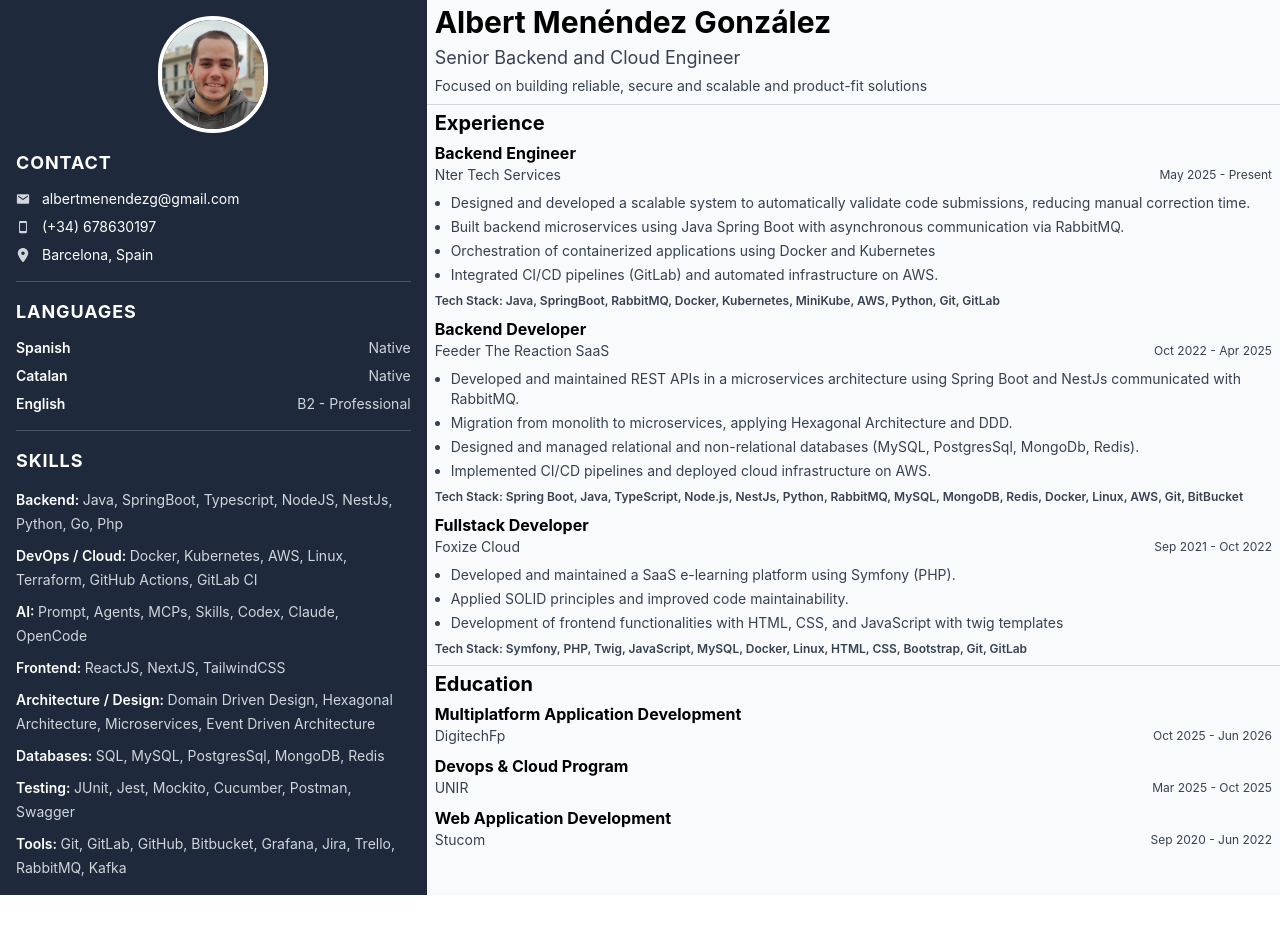
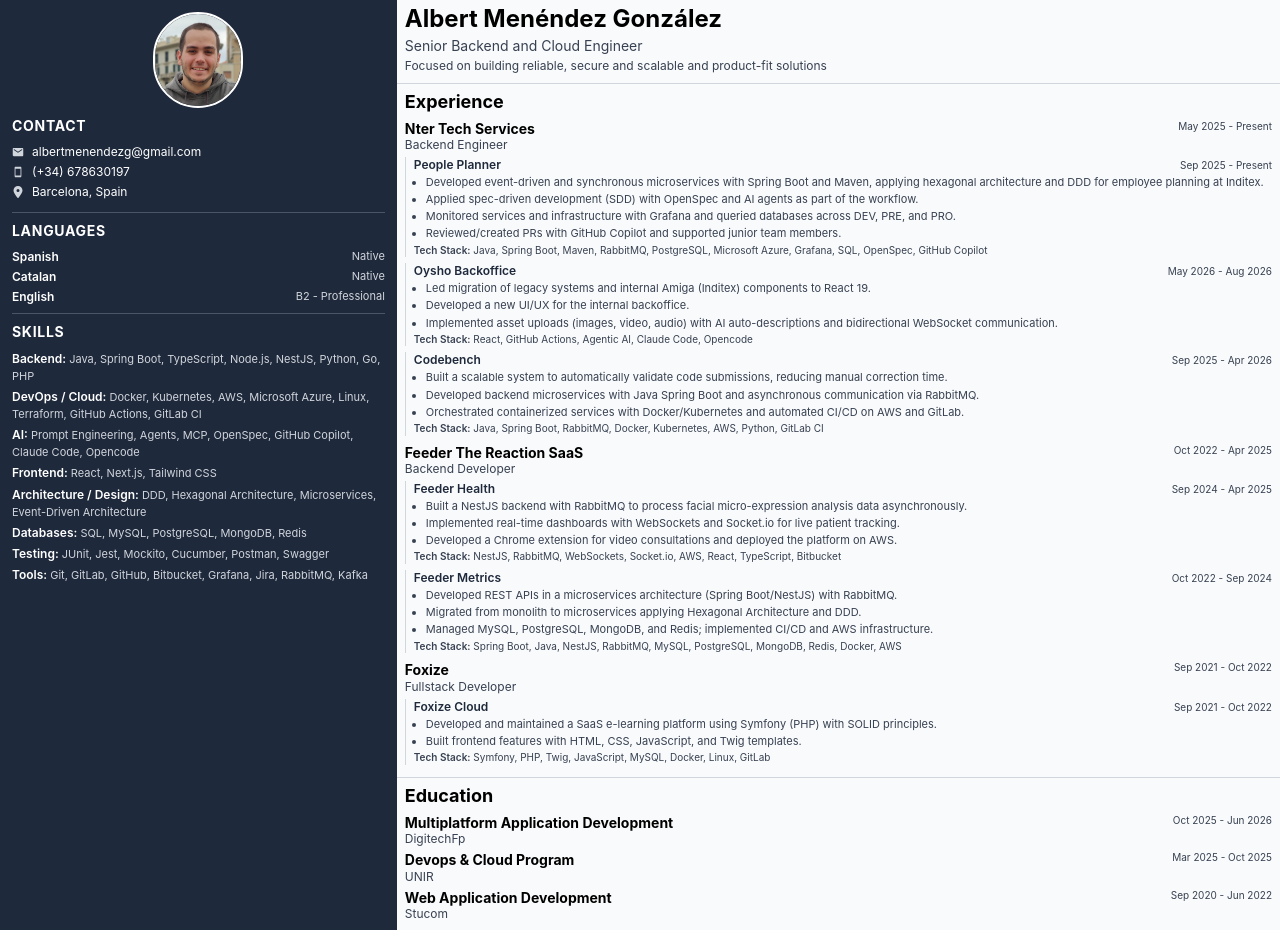
Before and after one commit to albertmenendezg/CV, a React (Vite) app: page / in a window 1280 px wide. Before the commit the page ends 895 px from the top, so only its background shows below. Built offline with nearby package versions, Linux system fonts and the light colour scheme.

Commit message:
refactor: group experiences by company, update projects/stacks, and compact layout for A4 PDF

```diff
--- a/src/App.tsx
+++ b/src/App.tsx
@@ -12,49 +12,49 @@ const App = () => {
     const { t } = useTranslation();
 
     return (
-        <main className="min-h-screen w-full flex">
-            <aside className="w-1/3 bg-secondary text-white p-4">
-                <div className="flex justify-center mb-4">
-                    <img src="profile_photo.jpg" alt="Albert Menéndez González" width="110" height="auto" className="rounded-full border-4 border-white" />
+        <main className="min-h-screen w-full flex text-[13px] leading-tight">
+            <aside className="w-[31%] bg-secondary text-white p-3">
+                <div className="flex justify-center mb-2">
+                    <img src="profile_photo.jpg" alt="Albert Menéndez González" width="90" height="auto" className="rounded-full border-2 border-white" />
                 </div>
 
-                <div className="mb-4">
-                    <h3 className="text-lg font-bold mb-3 uppercase tracking-wider">{t('contact.title')}</h3>
-                    <div className="space-y-2 text-sm">
-                        <div className="flex items-center space-x-3">
+                <div className="mb-3">
+                    <h3 className="text-sm font-bold mb-2 uppercase tracking-wider">{t('contact.title')}</h3>
+                    <div className="space-y-1 text-xs">
+                        <div className="flex items-center space-x-2">
                             <IoMdMail className="text-gray-300"/>
-                            <a href="mailto:albertmenendezg@gmail.com" className="hover:text-gray-300">albertmenendezg@gmail.com</a>
+                            <a href="mailto:albertmenendezg@gmail.com" className="hover:text-gray-300 break-all">albertmenendezg@gmail.com</a>
                         </div>
-                        <div className="flex items-center space-x-3">
+                        <div className="flex items-center space-x-2">
                             <IoMdPhonePortrait className="text-gray-300"/>
                             <a href="tel:+34678630197" className="hover:text-gray-300">(+34) 678630197</a>
                         </div>
-                        <div className="flex items-center space-x-3">
+                        <div className="flex items-center space-x-2">
                             <FaLocationDot className="text-gray-300"/>
                             <p>{t('contact.location')}</p>
                         </div>
                     </div>
                 </div>
 
-                <hr className="border-gray-600 my-4" />
+                <hr className="border-gray-600 my-2" />
 
                 <Languages />
 
-                <hr className="border-gray-600 my-4" />
+                <hr className="border-gray-600 my-2" />
 
                 <Skills />
             </aside>
 
-            <div className="w-2/3 bg-gray-50">
-                <div className="px-2 pt-1">
+            <div className="w-[69%] bg-gray-50">
+                <div className="px-2 pt-1 pb-1">
                     <Header />
                 </div>
                 <hr className="border-gray-300" />
-                <div className="px-2 pt-1">
+                <div className="px-2 py-1">
                     <Experience />
                 </div>
                 <hr className="border-gray-300" />
-                <div className="px-2 pt-1">
+                <div className="px-2 py-1">
                     <Education />
                 </div>
             </div>
--- a/src/components/Education.tsx
+++ b/src/components/Education.tsx
@@ -12,13 +12,13 @@ const EducationItem = (props: IEducationItem) => {
     const { title, institution, startDate, endDate } = props;
 
     return (
-        <div className="mb-2">
-            <h3 className="font-bold text-base">{title}</h3>
-            <div className="flex flex-row justify-between items-center">
-                <h2 className="text-primary text-sm">{institution}</h2>
-                <div className="text-primary text-xs">
-                    <p>{formatDate(startDate)} - {formatDate(endDate)}</p>
+        <div className="mb-1">
+            <div className="flex flex-row justify-between items-start">
+                <div>
+                    <h3 className="font-bold text-sm leading-tight">{title}</h3>
+                    <h2 className="text-primary text-xs">{institution}</h2>
                 </div>
+                <p className="text-primary text-[10px] whitespace-nowrap ml-2">{formatDate(startDate)} - {formatDate(endDate)}</p>
             </div>
         </div>
     );
@@ -29,7 +29,7 @@ const Education = () => {
 
     return (
         <div>
-            <h2 className="text-xl font-bold mb-1">{t('education.title')}</h2>
+            <h2 className="text-lg font-bold mb-1">{t('education.title')}</h2>
             <div className="flex flex-col">
                 <EducationItem
                     title={t('education.degrees.multiplatform')}
--- a/src/components/Experience.tsx
+++ b/src/components/Experience.tsx
@@ -1,80 +1,147 @@
 import React from 'react';
 import { useTranslation } from 'react-i18next';
-import {formatDate} from "../utils/format-date";
+import { formatDate } from '../utils/format-date';
 
-interface IExperienceItem {
-    role: string,
-    company: string,
-    startDate: Date,
-    endDate: Date|"Present",
-    tasks: string[],
-    techStack: string[],
+interface IProject {
+  name: string;
+  startDate: Date;
+  endDate: Date | 'Present';
+  tasks: string[];
+  techStack: string[];
 }
-const ExperienceItem = (props: IExperienceItem) => {
+
+interface IExperienceGroup {
+  role: string;
+  company: string;
+  startDate: Date;
+  endDate: Date | 'Present';
+  projects: IProject[];
+}
+
+const ExperienceGroup = ({ role, company, startDate, endDate, projects }: IExperienceGroup) => {
   const { t } = useTranslation();
-    const { role, company, startDate, endDate, tasks, techStack } = props;
 
   return (
     <div className="mb-2">
-            <h3 className="font-bold text-base">{role}</h3>
-            <div className="flex flex-row justify-between items-center mb-2">
-                <p className="text-primary text-sm">{company}</p>
-                <p className="text-primary text-xs">{formatDate(startDate)} - {formatDate(endDate)}</p>
+      <div className="flex flex-row justify-between items-start">
+        <div>
+          <h3 className="font-bold text-sm leading-tight">{company}</h3>
+          <p className="text-primary text-xs">{role}</p>
         </div>
-            <ul className="list-disc ml-4 mb-2">
-                {tasks.map(task => (
-                    <li key={task} className="text-sm text-primary mb-1">{task}</li>
+        <p className="text-primary text-[10px] whitespace-nowrap ml-2">
+          {formatDate(startDate)} - {formatDate(endDate)}
+        </p>
+      </div>
+
+      <div className="mt-1 space-y-1.5">
+        {projects.map((project) => (
+          <div key={project.name} className="border-l border-gray-300 pl-2">
+            <div className="flex flex-row justify-between items-baseline gap-2">
+              <p className="font-semibold text-xs text-secondary">{project.name}</p>
+              <p className="text-primary text-[10px] whitespace-nowrap">
+                {formatDate(project.startDate)} - {formatDate(project.endDate)}
+              </p>
+            </div>
+            <ul className="list-disc ml-3 mt-0.5">
+              {project.tasks.map((task) => (
+                <li key={task} className="text-[11px] text-primary leading-snug mb-0.5">
+                  {task}
+                </li>
               ))}
             </ul>
-            <p className="text-primary text-xs font-semibold">{t('experience.techStack')}: {techStack.join(', ')}</p>
+            <p className="text-[10px] text-primary leading-snug">
+              <span className="font-semibold">{t('experience.techStack')}:</span> {project.techStack.join(', ')}
+            </p>
+          </div>
+        ))}
+      </div>
     </div>
   );
-}
+};
 
 const Experience = () => {
   const { t } = useTranslation();
 
   return (
     <div>
-            <h2 className="text-xl font-bold mb-1">{t('experience.title')}</h2>
+      <h2 className="text-lg font-bold mb-1">{t('experience.title')}</h2>
       <div className="flex flex-col">
-                <ExperienceItem
+        <ExperienceGroup
           role={t('experience.roles.backendEngineer')}
           company="Nter Tech Services"
-                    startDate={new Date("2025-05-22")}
+          startDate={new Date('2025-05-01')}
           endDate="Present"
-                    tasks={[
-                        t('experience.tasks.nter1'),
-                        t('experience.tasks.nter2'),
-                        t('experience.tasks.nter3'),
-                        t('experience.tasks.nter4'),
+          projects={[
+            {
+              name: 'People Planner',
+              startDate: new Date('2025-09-01'),
+              endDate: 'Present',
+              tasks: [
+                t('experience.tasks.peoplePlanner1'),
+                t('experience.tasks.peoplePlanner2'),
+                t('experience.tasks.peoplePlanner3'),
+                t('experience.tasks.peoplePlanner4'),
+              ],
+              techStack: ['Java', 'Spring Boot', 'Maven', 'RabbitMQ', 'PostgreSQL', 'Microsoft Azure', 'Grafana', 'SQL', 'OpenSpec', 'GitHub Copilot'],
+            },
+            {
+              name: 'Oysho Backoffice',
+              startDate: new Date('2026-05-01'),
+              endDate: new Date('2026-08-01'),
+              tasks: [
+                t('experience.tasks.oysho1'),
+                t('experience.tasks.oysho2'),
+                t('experience.tasks.oysho3'),
+              ],
+              techStack: ['React', 'GitHub Actions', 'Agentic AI', 'Claude Code', 'Opencode'],
+            },
+            {
+              name: 'Codebench',
+              startDate: new Date('2025-09-01'),
+              endDate: new Date('2026-04-01'),
+              tasks: [t('experience.tasks.codebench1'), t('experience.tasks.codebench2'), t('experience.tasks.codebench4')],
+              techStack: ['Java', 'Spring Boot', 'RabbitMQ', 'Docker', 'Kubernetes', 'AWS', 'Python', 'GitLab CI'],
+            },
           ]}
-                    techStack={["Java", "SpringBoot", "RabbitMQ", "Docker", "Kubernetes", "MiniKube", "AWS", "Python", "Git", "GitLab"]}
         />
-                <ExperienceItem
+
+        <ExperienceGroup
           role={t('experience.roles.backendDeveloper')}
           company="Feeder The Reaction SaaS"
-                    startDate={new Date("2022-10-11")}
-                    endDate={new Date("2025-04-01")}
-                    tasks={[
-                        t('experience.tasks.feeder1'),
-                        t('experience.tasks.feeder2'),
-                        t('experience.tasks.feeder3'),
-                        t('experience.tasks.feeder4'),
+          startDate={new Date('2022-10-01')}
+          endDate={new Date('2025-04-01')}
+          projects={[
+            {
+              name: 'Feeder Health',
+              startDate: new Date('2024-09-01'),
+              endDate: new Date('2025-04-01'),
+              tasks: [t('experience.tasks.feederHealth1'), t('experience.tasks.feederHealth2'), t('experience.tasks.feederHealth3')],
+              techStack: ['NestJS', 'RabbitMQ', 'WebSockets', 'Socket.io', 'AWS', 'React', 'TypeScript', 'Bitbucket'],
+            },
+            {
+              name: 'Feeder Metrics',
+              startDate: new Date('2022-10-01'),
+              endDate: new Date('2024-09-01'),
+              tasks: [t('experience.tasks.feederMetrics1'), t('experience.tasks.feederMetrics2'), t('experience.tasks.feederMetrics3')],
+              techStack: ['Spring Boot', 'Java', 'NestJS', 'RabbitMQ', 'MySQL', 'PostgreSQL', 'MongoDB', 'Redis', 'Docker', 'AWS'],
+            },
           ]}
-                    techStack={["Spring Boot", "Java", "TypeScript", "Node.js", "NestJs", "Python", "RabbitMQ", "MySQL", "MongoDB", "Redis", "Docker", "Linux", "AWS", "Git", "BitBucket"]}
         />
-                <ExperienceItem
+
+        <ExperienceGroup
           role={t('experience.roles.fullstackDeveloper')}
-                    company="Foxize Cloud"
-                    startDate={new Date("2021-09-01")}
-                    endDate={new Date("2022-10-10")}
-                    tasks={[
-                        t('experience.tasks.foxize1'),
-                        t('experience.tasks.foxize2'),
-                        t('experience.tasks.foxize3'),
+          company="Foxize"
+          startDate={new Date('2021-09-01')}
+          endDate={new Date('2022-10-01')}
+          projects={[
+            {
+              name: 'Foxize Cloud',
+              startDate: new Date('2021-09-01'),
+              endDate: new Date('2022-10-01'),
+              tasks: [t('experience.tasks.foxize1'), t('experience.tasks.foxize2')],
+              techStack: ['Symfony', 'PHP', 'Twig', 'JavaScript', 'MySQL', 'Docker', 'Linux', 'GitLab'],
+            },
           ]}
-                    techStack={["Symfony", "PHP", "Twig", "JavaScript", "MySQL", "Docker", "Linux", "HTML", "CSS", "Bootstrap", "Git", "GitLab"]}
         />
       </div>
     </div>
--- a/src/components/Header.tsx
+++ b/src/components/Header.tsx
@@ -5,11 +5,11 @@ const Header = () => {
     const { t } = useTranslation();
 
     return (
-        <header className="mb-2">
+        <header className="mb-1">
             <div>
-                <h1 className="text-3xl font-bold mb-1">{t('header.title')}</h1>
-                <h2 className="text-lg text-primary mb-1">{t('header.subtitle')}</h2>
-                <p className="text-primary text-sm">{t('header.description')}</p>
+                <h1 className="text-2xl font-bold mb-0.5 leading-tight">{t('header.title')}</h1>
+                <h2 className="text-sm text-primary mb-0.5">{t('header.subtitle')}</h2>
+                <p className="text-primary text-xs leading-snug">{t('header.description')}</p>
             </div>
         </header>
     );
--- a/src/components/Languages.tsx
+++ b/src/components/Languages.tsx
@@ -9,8 +9,8 @@ const LanguageItem = (props: ILanguageItem) => {
     const { name, level } = props;
     return (
         <div className="flex justify-between items-center">
-            <h2 className="font-semibold text-sm">{name}</h2>
-            <h2 className="text-sm text-gray-300">{level}</h2>
+            <h2 className="font-semibold text-xs">{name}</h2>
+            <h2 className="text-[11px] text-gray-300">{level}</h2>
         </div>
     );
 }
@@ -19,8 +19,8 @@ const Languages = () => {
 
     return (
         <div>
-            <h3 className="text-lg font-bold mb-3 uppercase tracking-wider">{t('languages.title')}</h3>
-            <div className="flex flex-col space-y-2">
+            <h3 className="text-sm font-bold mb-2 uppercase tracking-wider">{t('languages.title')}</h3>
+            <div className="flex flex-col space-y-1">
                 <LanguageItem name={t('languages.spanish')} level={t('languages.native')} />
                 <LanguageItem name={t('languages.catalan')} level={t('languages.native')} />
                 <LanguageItem name={t('languages.english')} level={t('languages.professional')} />
--- a/src/components/Skills.tsx
+++ b/src/components/Skills.tsx
@@ -6,14 +6,14 @@ interface ISkillCategory {
 }
 
 const skillCategories: ISkillCategory[] = [
-    { categoryKey: "skills.categories.backend", skills: ["Java", "SpringBoot", "Typescript", "NodeJS", "NestJs", "Python", "Go", "Php"] },
-    { categoryKey: "skills.categories.devops", skills: ["Docker", "Kubernetes", "AWS", "Linux", "Terraform", "GitHub Actions", "GitLab CI"] },
-    { categoryKey: "skills.categories.ai", skills: ["Prompt", "Agents", "MCPs", "Skills", "Codex", "Claude", "OpenCode"] },
-    { categoryKey: "skills.categories.frontend", skills: ["ReactJS", "NextJS", "TailwindCSS"] },
-    { categoryKey: "skills.categories.architecture", skills: ["Domain Driven Design", "Hexagonal Architecture", "Microservices", "Event Driven Architecture"] },
-    { categoryKey: "skills.categories.databases", skills: ["SQL", "MySQL", "PostgresSql", "MongoDB", "Redis"] },
+    { categoryKey: "skills.categories.backend", skills: ["Java", "Spring Boot", "TypeScript", "Node.js", "NestJS", "Python", "Go", "PHP"] },
+    { categoryKey: "skills.categories.devops", skills: ["Docker", "Kubernetes", "AWS", "Microsoft Azure", "Linux", "Terraform", "GitHub Actions", "GitLab CI"] },
+    { categoryKey: "skills.categories.ai", skills: ["Prompt Engineering", "Agents", "MCP", "OpenSpec", "GitHub Copilot", "Claude Code", "Opencode"] },
+    { categoryKey: "skills.categories.frontend", skills: ["React", "Next.js", "Tailwind CSS"] },
+    { categoryKey: "skills.categories.architecture", skills: ["DDD", "Hexagonal Architecture", "Microservices", "Event-Driven Architecture"] },
+    { categoryKey: "skills.categories.databases", skills: ["SQL", "MySQL", "PostgreSQL", "MongoDB", "Redis"] },
     { categoryKey: "skills.categories.testing", skills: ["JUnit", "Jest", "Mockito", "Cucumber", "Postman", "Swagger"] },
-    { categoryKey: "skills.categories.tools", skills: ["Git", "GitLab", "GitHub", "Bitbucket", "Grafana", "Jira", "Trello", "RabbitMQ", "Kafka"] },
+    { categoryKey: "skills.categories.tools", skills: ["Git", "GitLab", "GitHub", "Bitbucket", "Grafana", "Jira", "RabbitMQ", "Kafka"] },
 ];
 
 const Skills = () => {
@@ -21,13 +21,13 @@ const Skills = () => {
 
     return (
         <div>
-            <h3 className="text-lg font-bold mb-3 uppercase tracking-wider">{t('skills.title')}</h3>
-            <div className="flex flex-col space-y-2">
+            <h3 className="text-sm font-bold mb-2 uppercase tracking-wider">{t('skills.title')}</h3>
+            <div className="flex flex-col space-y-1">
                 {
                     skillCategories.map((cat) => (
                         <div key={cat.categoryKey}>
-                            <span className="font-semibold text-sm">{t(cat.categoryKey)}: </span>
-                            <span className="text-sm text-gray-300">
+                            <span className="font-semibold text-xs">{t(cat.categoryKey)}: </span>
+                            <span className="text-[11px] text-gray-300 leading-snug">
                               {cat.skills.join(', ')}
                             </span>
                         </div>
--- a/src/i18n/en.json
+++ b/src/i18n/en.json
@@ -18,17 +18,24 @@
       "fullstackDeveloper": "Fullstack Developer"
     },
     "tasks": {
-      "nter1": "Designed and developed a scalable system to automatically validate code submissions, reducing manual correction time.",
-      "nter2": "Built backend microservices using Java Spring Boot with asynchronous communication via RabbitMQ.",
-      "nter3": "Orchestration of containerized applications using Docker and Kubernetes",
-      "nter4": "Integrated CI/CD pipelines (GitLab) and automated infrastructure on AWS.",
-      "feeder1": "Developed and maintained REST APIs in a microservices architecture using Spring Boot and NestJs communicated with RabbitMQ.",
-      "feeder2": "Migration from monolith to microservices, applying Hexagonal Architecture and DDD.",
-      "feeder3": "Designed and managed relational and non-relational databases (MySQL, PostgresSql, MongoDb, Redis).",
-      "feeder4": "Implemented CI/CD pipelines and deployed cloud infrastructure on AWS.",
-      "foxize1": "Developed and maintained a SaaS e-learning platform using Symfony (PHP).",
-      "foxize2": "Applied SOLID principles and improved code maintainability.",
-      "foxize3": "Development of frontend functionalities with HTML, CSS, and JavaScript with twig templates"
+      "peoplePlanner1": "Developed event-driven and synchronous microservices with Spring Boot and Maven, applying hexagonal architecture and DDD for employee planning at Inditex.",
+      "peoplePlanner2": "Applied spec-driven development (SDD) with OpenSpec and AI agents as part of the workflow.",
+      "peoplePlanner3": "Monitored services and infrastructure with Grafana and queried databases across DEV, PRE, and PRO.",
+      "peoplePlanner4": "Reviewed/created PRs with GitHub Copilot and supported junior team members.",
+      "oysho1": "Led migration of legacy systems and internal Amiga (Inditex) components to React 19.",
+      "oysho2": "Developed a new UI/UX for the internal backoffice.",
+      "oysho3": "Implemented asset uploads (images, video, audio) with AI auto-descriptions and bidirectional WebSocket communication.",
+      "codebench1": "Built a scalable system to automatically validate code submissions, reducing manual correction time.",
+      "codebench2": "Developed backend microservices with Java Spring Boot and asynchronous communication via RabbitMQ.",
+      "codebench4": "Orchestrated containerized services with Docker/Kubernetes and automated CI/CD on AWS and GitLab.",
+      "feederHealth1": "Built a NestJS backend with RabbitMQ to process facial micro-expression analysis data asynchronously.",
+      "feederHealth2": "Implemented real-time dashboards with WebSockets and Socket.io for live patient tracking.",
+      "feederHealth3": "Developed a Chrome extension for video consultations and deployed the platform on AWS.",
+      "feederMetrics1": "Developed REST APIs in a microservices architecture (Spring Boot/NestJS) with RabbitMQ.",
+      "feederMetrics2": "Migrated from monolith to microservices applying Hexagonal Architecture and DDD.",
+      "feederMetrics3": "Managed MySQL, PostgreSQL, MongoDB, and Redis; implemented CI/CD and AWS infrastructure.",
+      "foxize1": "Developed and maintained a SaaS e-learning platform using Symfony (PHP) with SOLID principles.",
+      "foxize2": "Built frontend features with HTML, CSS, JavaScript, and Twig templates."
     }
   },
   "education": {
--- a/src/utils/format-date.ts
+++ b/src/utils/format-date.ts
@@ -7,7 +7,7 @@ export const formatDate = (date: Date | "Present") => {
 
     const monthKeys = [
         "months.jan", "months.feb", "months.mar", "months.apr",
-        "months.may", "months.jun", "months.jul", "months.ago",
+        "months.may", "months.jun", "months.jul", "months.aug",
         "months.sep", "months.oct", "months.nov", "months.dec"
     ];
 
```
Also changed, not shown: src/i18n/es.json (+19 -12 lines). Lines whose indentation alone changed are shown as unchanged.
